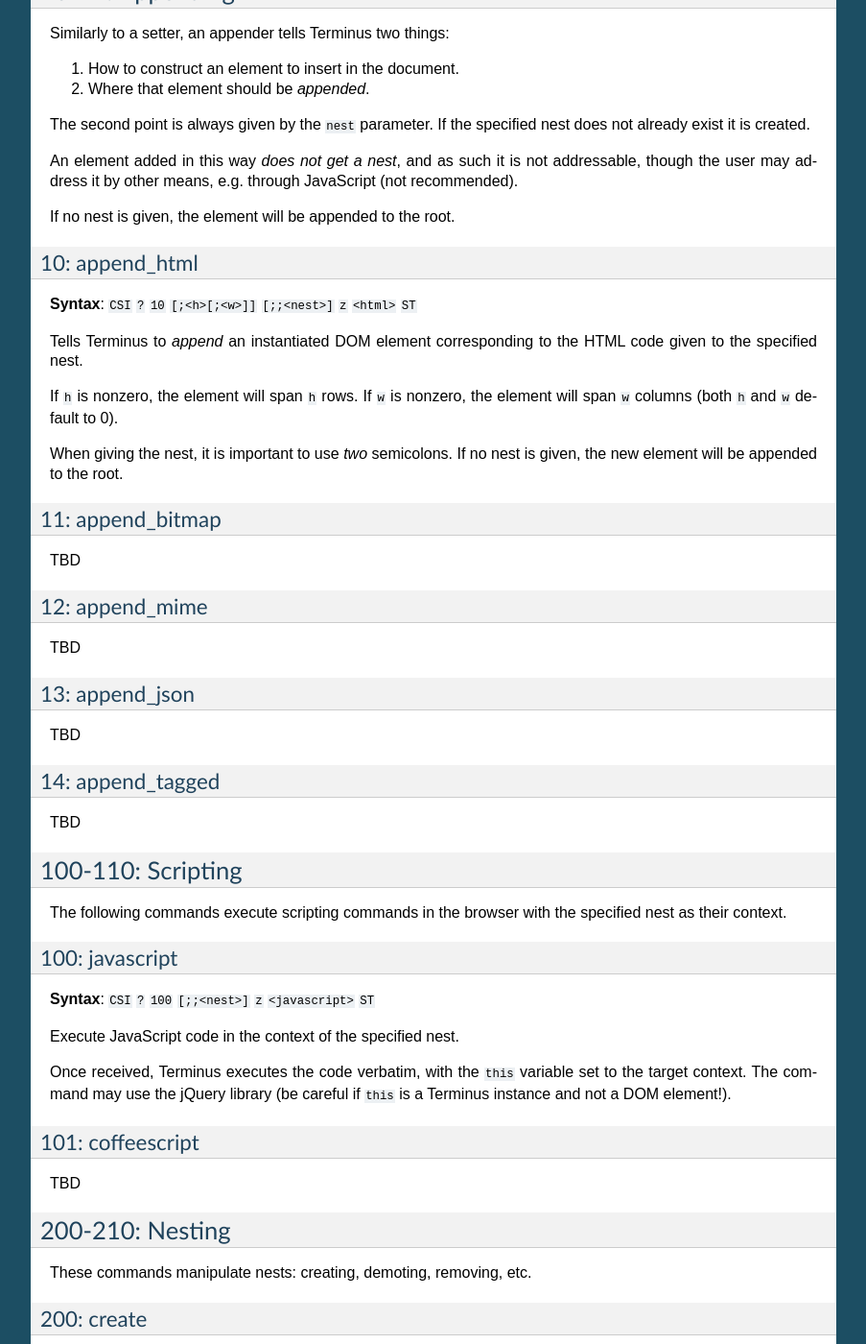
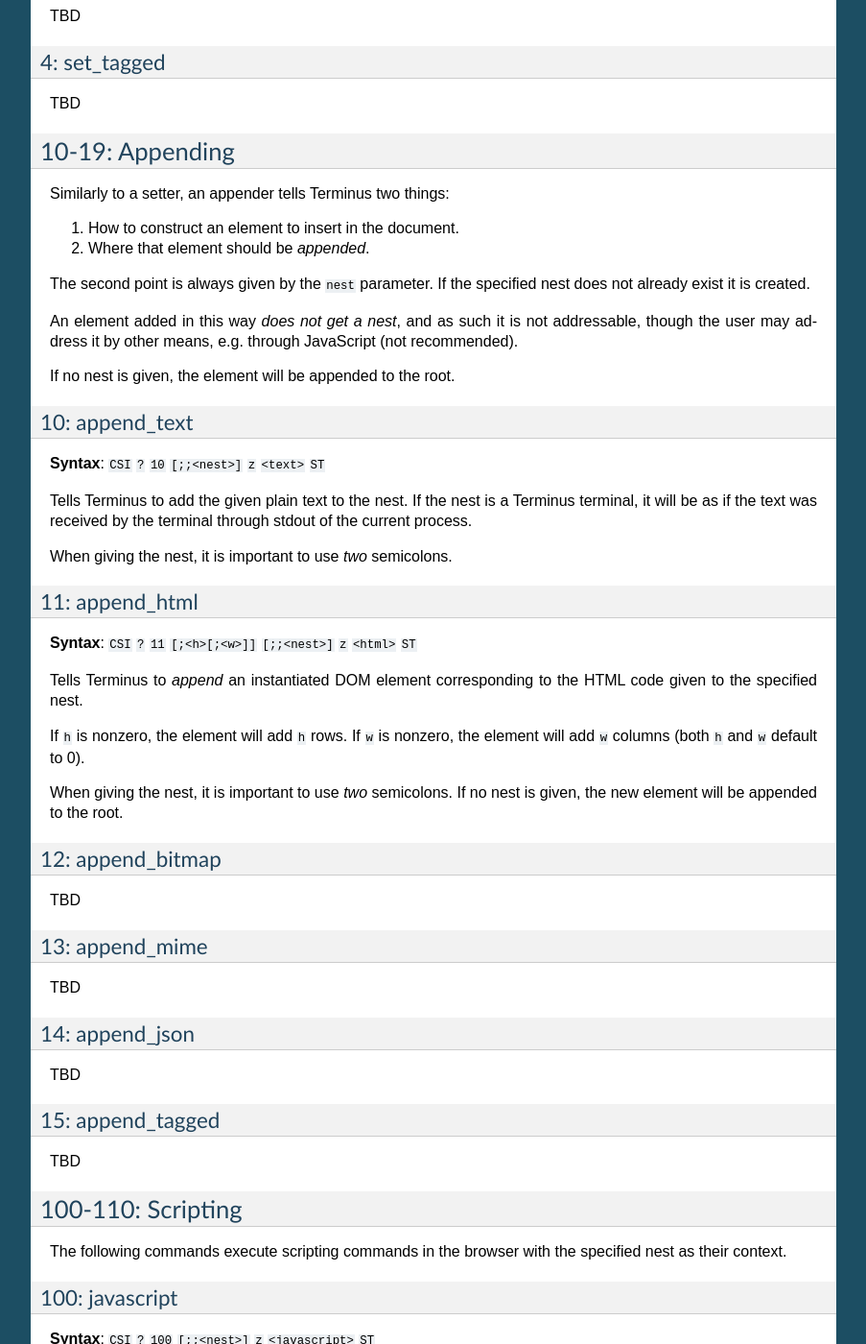
Before and after one commit to breuleux/terminus, a Sphinx documentation site: the page built from doc/protocol.rst, in a window 1280 px wide and 1400 px high, scrolled down 1613 px. Shown: the whole window at 96% size, without its empty margins (198-1101 px from the left). Built offline with Sphinx 7.4.7, drawn with Linux system fonts in a browser that asks for light colours; formulas are drawn with MathJax 3; some of the changed text lies outside the part shown.

```diff
--- a/doc/index.rst
+++ b/doc/index.rst
@@ -152,6 +152,7 @@ Contents
    :maxdepth: 3
 
    protocol
+   future
 
 
 Indices and tables
--- a/doc/protocol.rst
+++ b/doc/protocol.rst
@@ -76,11 +76,21 @@ new. If not, it is created.
   element. Terminus may be instantiated with an option preventing
   this.
 
-
-0: set_html
+0: set_text
 -----------
 
-**Syntax**: ``CSI`` ``?`` ``0`` ``[;<h>[;<w>]]`` ``[;;<nest>]`` ``z`` ``<html>`` ``ST``
+**Syntax**: ``CSI`` ``?`` ``1`` ``[;;<nest>]`` ``z`` ``<text>`` ``ST``
+
+Tells Terminus to set the specified nest to some DIV containing the
+given plain text (printed verbatim).
+
+When giving the nest, it is important to use *two* semicolons.
+
+
+1: set_html
+-----------
+
+**Syntax**: ``CSI`` ``?`` ``1`` ``[;<h>[;<w>]]`` ``[;;<nest>]`` ``z`` ``<html>`` ``ST``
 
 Tells Terminus to set the specified nest to an instantiated DOM
 element corresponding to the HTML code given.
@@ -92,17 +102,17 @@ default to 0).
 When giving the nest, it is important to use *two* semicolons.
 
 
-1: set_bitmap
+2: set_bitmap
 -------------
 
 TBD
 
-2: set_mime
+3: set_mime
 -----------
 
 TBD
 
-3: set_json
+4: set_json
 -----------
 
 TBD
@@ -133,38 +143,50 @@ e.g. through JavaScript (not recommended).
 If no nest is given, the element will be appended to the root.
 
 
-10: append_html
+10: append_text
 ---------------
 
-**Syntax**: ``CSI`` ``?`` ``10`` ``[;<h>[;<w>]]`` ``[;;<nest>]`` ``z`` ``<html>`` ``ST``
+**Syntax**: ``CSI`` ``?`` ``10`` ``[;;<nest>]`` ``z`` ``<text>`` ``ST``
+
+Tells Terminus to add the given plain text to the nest. If the nest is
+a Terminus terminal, it will be as if the text was received by the
+terminal through stdout of the current process.
+
+When giving the nest, it is important to use *two* semicolons.
+
+
+11: append_html
+---------------
+
+**Syntax**: ``CSI`` ``?`` ``11`` ``[;<h>[;<w>]]`` ``[;;<nest>]`` ``z`` ``<html>`` ``ST``
 
 Tells Terminus to *append* an instantiated DOM element corresponding
 to the HTML code given to the specified nest.
 
-If ``h`` is nonzero, the element will span ``h`` rows. If ``w`` is
-nonzero, the element will span ``w`` columns (both ``h`` and ``w``
+If ``h`` is nonzero, the element will add ``h`` rows. If ``w`` is
+nonzero, the element will add ``w`` columns (both ``h`` and ``w``
 default to 0).
 
 When giving the nest, it is important to use *two* semicolons. If no
 nest is given, the new element will be appended to the root.
 
 
-11: append_bitmap
+12: append_bitmap
 -----------------
 
 TBD
 
-12: append_mime
+13: append_mime
 ---------------
 
 TBD
 
-13: append_json
+14: append_json
 ---------------
 
 TBD
 
-14: append_tagged
+15: append_tagged
 -----------------
 
 TBD
```
Also changed, not shown: README.rst (added, +104 -0 lines), doc/future.rst (added, +153 -0 lines), resources/settings/default.yaml (+6 -5 lines), 1 other file.
